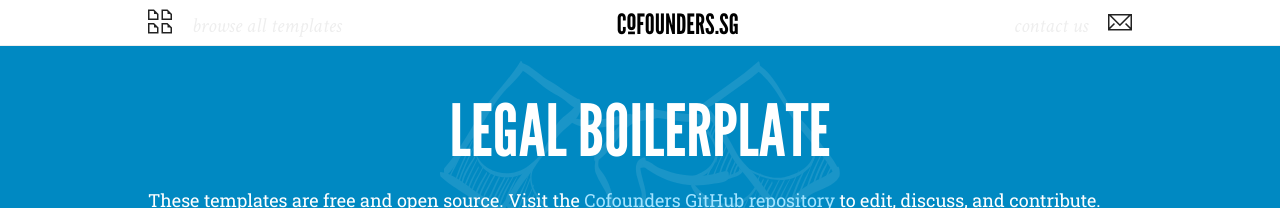
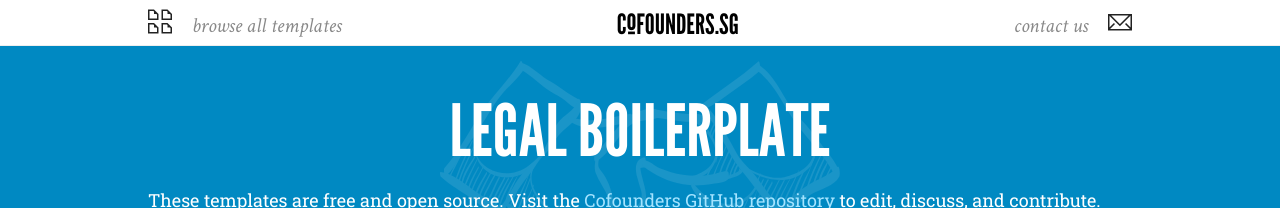
Before and after one commit to cofounders/legal, a Jekyll site: the page built from index.html, in a window 1280 px wide. Shown: the top 208 px of the page. Built offline with Jekyll 4.4.1, drawn with Linux system fonts in a browser that asks for light colours; some web fonts are replaced.

Commit message:
Correcting color of menu item description

```diff
--- a/styles/layouts/menu.css
+++ b/styles/layouts/menu.css
@@ -30,7 +30,7 @@ body > nav > div > a {
   font-weight: 400;
   font-style: italic;
   font-size: 21px;
-  color: #eee;
+  color: #888;
   text-transform: lowercase;
   vertical-align: top;
   height: 30px;
```
